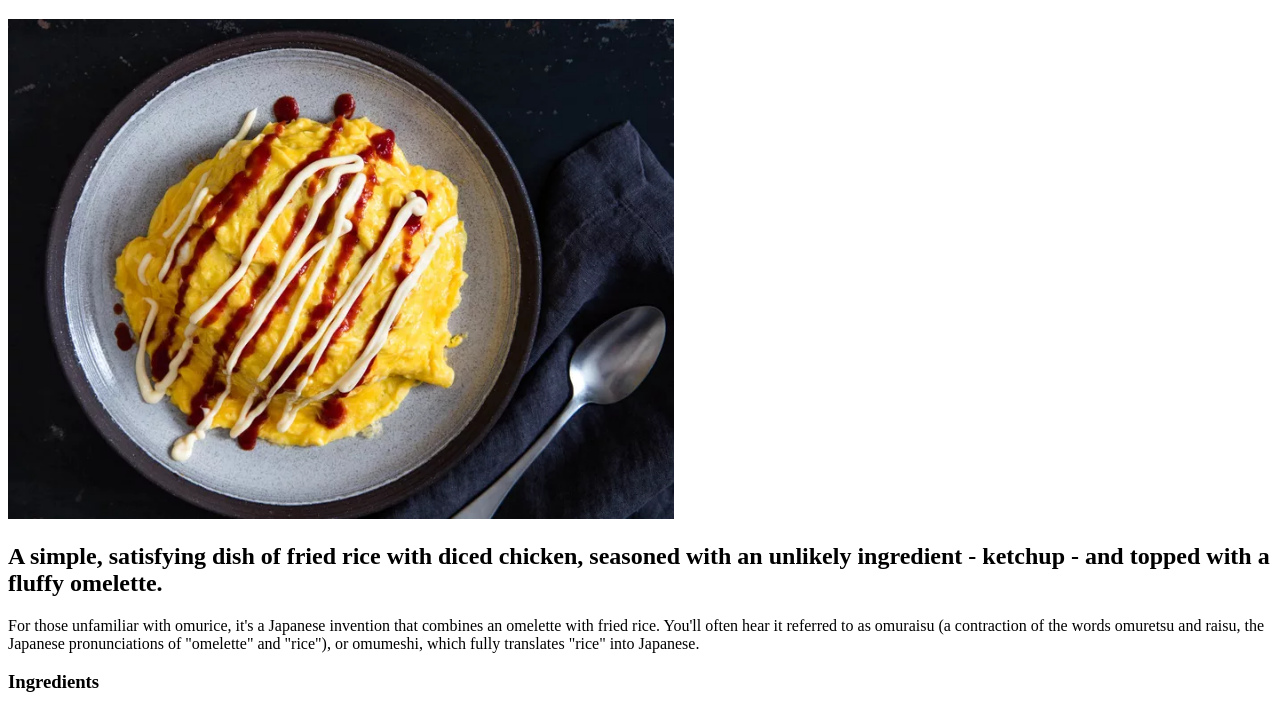
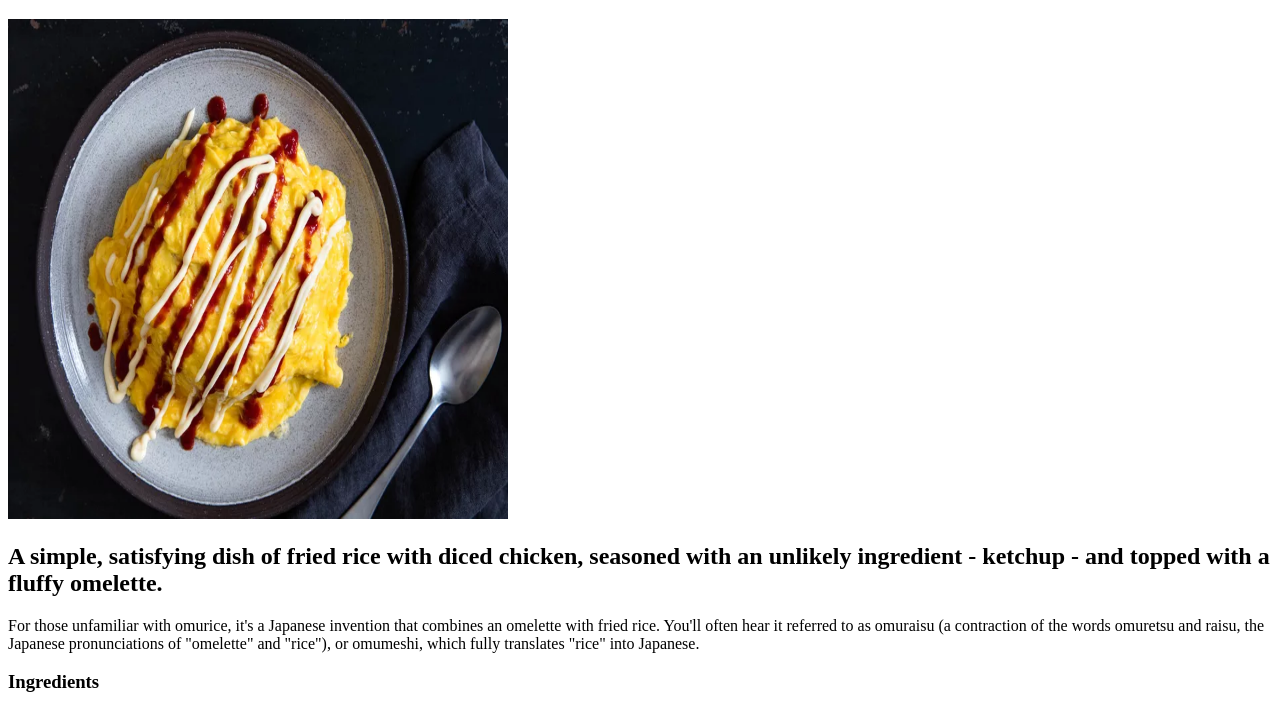
Before and after one commit to zackasdf/odin-recipes, a plain HTML site: page recipes/omurice/omurice.html in a window 1280 px wide. Shown: the part 61-770 px from the top of the page. Drawn offline with Linux system fonts and the light colour scheme.

Commit message:
updates to html

```diff
--- a/recipes/omurice/omurice.html
+++ b/recipes/omurice/omurice.html
@@ -7,7 +7,7 @@
 </head>
 <body>
     <h1>Omurice</h1>
-    <img src="../../images/omurice.png" alt="omurice" width=""500" height="500">
+    <img src="../../images/omurice.png" alt="omurice" style=width:500px;height:500px;>
     <h2>A simple, satisfying dish of fried rice with diced chicken, seasoned with an unlikely ingredient - ketchup - and topped with a fluffy omelette.</h2>
     <p>For those unfamiliar with omurice, it's a Japanese invention that combines an omelette with fried rice. You'll often hear it referred to as omuraisu (a contraction of the words omuretsu and raisu, the Japanese pronunciations of "omelette" and "rice"), or omumeshi, which fully translates "rice" into Japanese.</p>
     <h3>Ingredients</h3>
```
